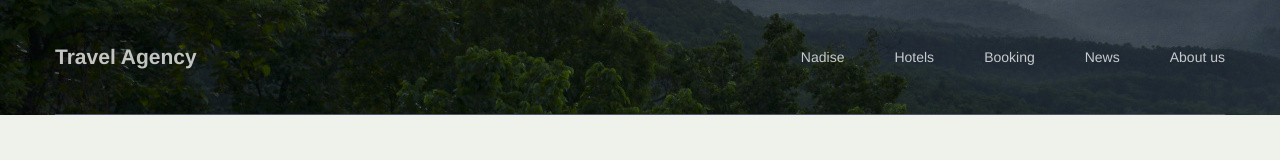
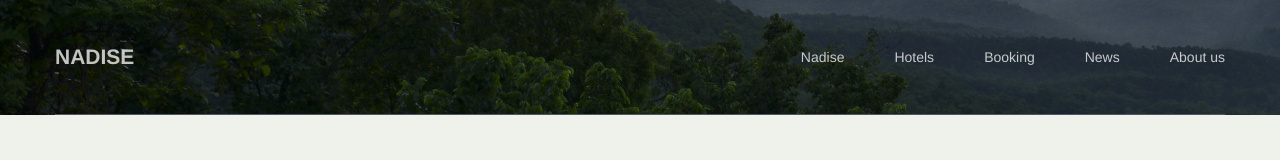
Before and after one commit to Murzik1234/Nadise.githab-io, a plain HTML site: page hotels.html in a window 1280 px wide. Shown: the top 160 px of the page. Drawn offline with Linux system fonts and the light colour scheme.

Commit message:
Update hotels.html

```diff
--- a/hotels.html
+++ b/hotels.html
@@ -19,7 +19,7 @@
 		<div class="container">
 			<div class="header__inner">
 				<div class="header__title">
-					<h2>Travel Agency</h2>
+					<h2>NADISE</h2>
 				</div>
 
 				<nav>
```
